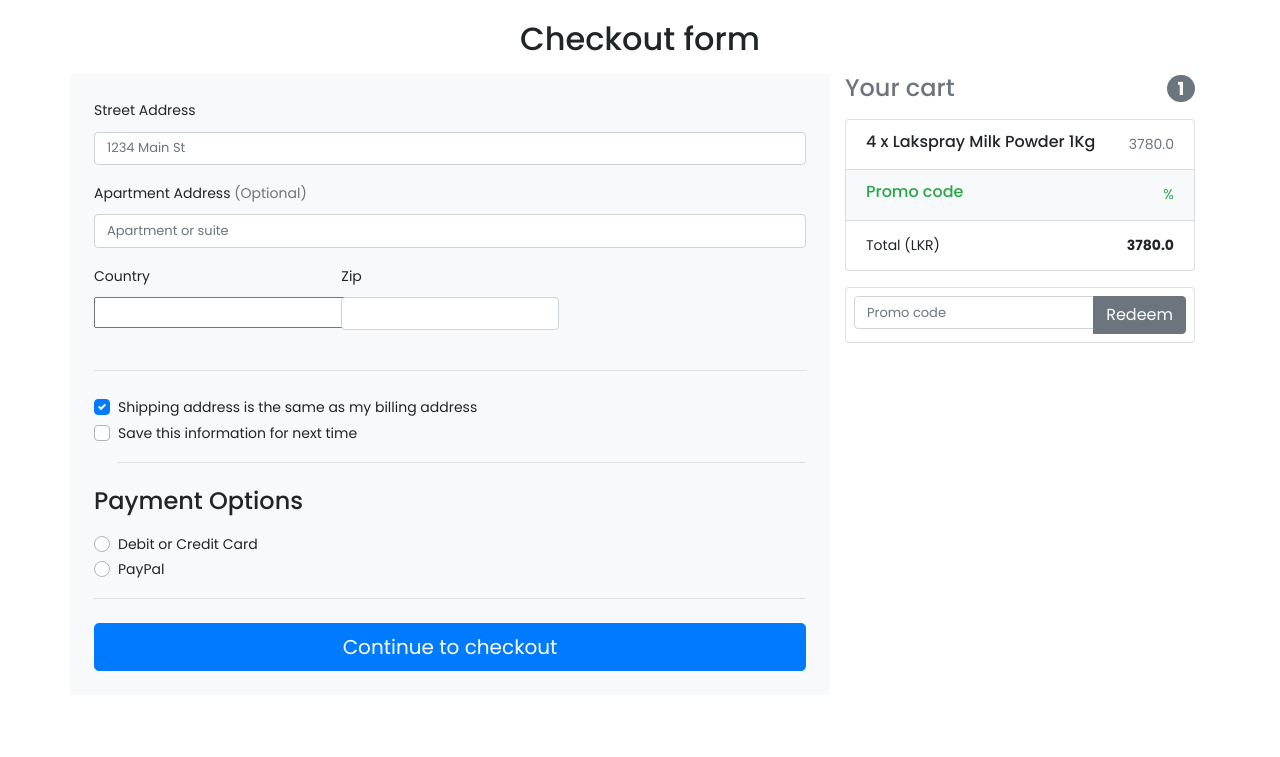
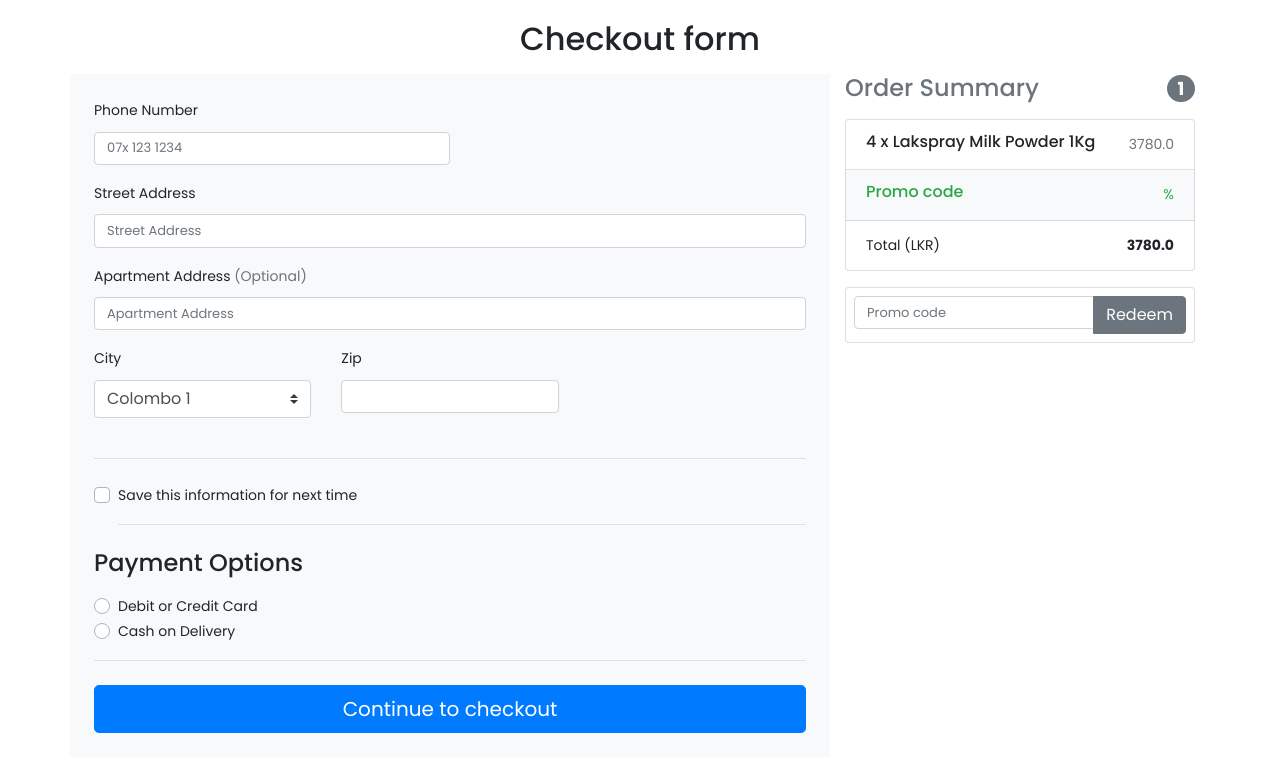
Before and after one commit to juannesheena/JenefaHealthyMart, a Django app: page /checkout/ in a window 1280 px wide. Shown: the part 76-833 px from the top of the page. Before the commit the page ends 747 px from the top, so only its background shows below. Run offline with Django 3.2, Linux system fonts and the light colour scheme; a user stored in the database is signed in; data comes from the database, SQL or seed files in the repository; some libraries are stand-ins or nearby versions.

Commit message:
IPG Commit

```diff
--- a/products/admin.py
+++ b/products/admin.py
@@ -23,7 +23,7 @@
 
 
 class BillingAddressAdmin(admin.ModelAdmin):
-    list_display = ('user', 'street_address', 'apartment_address', 'country', 'zip')
+    list_display = ('user', 'phone_number', 'street_address', 'apartment_address', 'city', 'zip')
 
 
 class PaymentAdmin(admin.ModelAdmin):
--- a/products/forms.py
+++ b/products/forms.py
@@ -3,10 +3,39 @@
 from django.contrib.auth.models import User
 from django_countries.fields import CountryField
 from django_countries.widgets import CountrySelectWidget
+from django.core.exceptions import NON_FIELD_ERRORS, ValidationError
+from django.core.validators import RegexValidator
+from phonenumbers import phonenumber
+import re
 
 PAYMENT_CHOICES = (
     ('C', 'Debit or Credit Card'),
-    ('P', 'PayPal')
+    ('D', 'Cash on Delivery')
+)
+
+CITY_CHOICES = (
+    ('Colombo 1', 'Colombo 1'),
+    ('Colombo 2', 'Colombo 2'),
+    ('Colombo 3', 'Colombo 3'),
+    ('Colombo 4', 'Colombo 4'),
+    ('Colombo 5', 'Colombo 5'),
+    ('Colombo 6', 'Colombo 6'),
+    ('Colombo 7', 'Colombo 7'),
+    ('Colombo 8', 'Colombo 8'),
+    ('Colombo 9', 'Colombo 9'),
+    ('Colombo 10', 'Colombo 10'),
+    ('Colombo 11', 'Colombo 11'),
+    ('Colombo 12', 'Colombo 12'),
+    ('Colombo 13', 'Colombo 13'),
+    ('Colombo 14', 'Colombo 14'),
+    ('Colombo 15', 'Colombo 15'),
+)
+
+phone_regex = RegexValidator(
+    regex=r'^(?:0|94|\+94|0094)?(?:(11|21|23|24|25|26|27|31|32|33|34|35|36|37|38|41|45|47|51|52|54|55|57|63|65|66|67'
+          r'|81|91)(0|2|3|4|5|7|9)|7(0|1|2|5|6|7|8)\d)\d{6}$',
+    message="Phone number must be entered in the format: '+ 94 07 y zzzzzz'. Up to 10 digits allowed.",
+    code='invalid_phone'
 )
 
 
@@ -21,19 +50,47 @@
 
 
 class CheckoutForm(forms.Form):
-    street_address = forms.CharField(widget=forms.TextInput())
-    apartment_address = forms.CharField(required=False, widget=forms.TextInput())
-    country = CountryField(blank_label='(select country)').formfield(
+    phone_number = forms.CharField(
+        widget=forms.TextInput(attrs={'class': 'form-control w-50', 'placeholder': '07x 123 1234'}),
+        max_length=10, min_length=9, required=True,
+    )
+    street_address = forms.CharField(widget=forms.TextInput(
+        attrs={'class': 'form-control', 'placeholder': 'Street Address'}), required=True, )
+    apartment_address = forms.CharField(required=False,
+                                        widget=forms.TextInput(attrs={'class': 'form-control',
+                                                                      'placeholder': 'Apartment Address'}), )
+    """country = CountryField(blank_label='(select country)').formfield(
         widget=CountrySelectWidget(attrs={
             'class': 'custom-select d-block w-100',
             'id': 'zip'
 
-        }))
-    zip = forms.CharField(widget=forms.TextInput())
-    same_billing_address = forms.BooleanField(required=False)   # --don't need
+        }))"""
+    # city = forms.CharField(widget=forms.Select(choices=CITY_CHOICES))
+    city = forms.CharField(widget=forms.Select(
+        attrs={'class': 'custom-select d-block w-100', 'id': 'city'}, choices=CITY_CHOICES))
+    zip = forms.CharField(widget=forms.TextInput(attrs={'class': 'form-control'}), required=True,)
+    # default_billing_address = forms.BooleanField(required=False)  # --don't need
     save_info = forms.BooleanField(required=False)  # --don't need
     payment_option = forms.ChoiceField(
-        widget=forms.RadioSelect, choices=PAYMENT_CHOICES)
+        widget=forms.RadioSelect, choices=PAYMENT_CHOICES,
+        error_messages={'required': 'Please select a payment option'}, required=True)
+
+    """def clean(self):
+        cleaned_data = super().clean()
+        phone_number = cleaned_data.get("phone_number")
+
+        if not phone_number.isdigit() and len(phone_number) != 10:
+            raise forms.ValidationError(_('Invalid mobile number'), code='invalid')
+
+        if not zip.isdigit():
+            raise forms.ValidationError(_('Invalid zip'), code='invalid')"""
+
+    # rule = re.compile(r'/^(?:0|94|\+94|0094)?(?:(11|21|23|24|25|26|27|31|32|33|34|35|36|37|38|41|'
+    # r'45|47|51|52|54|55|57|63|65|66|67'
+    # r'|81|91)(0|2|3|4|5|7|9)|7(0|1|2|5|6|7|8)\d)\d{6}$/')
+    # if not rule.search(phone_number):
+    # msg = "Invalid mobile number."
+    # raise forms.ValidationError(msg)
 
 
 class CouponForm(forms.Form):
--- a/products/templates/cart_summary.html
+++ b/products/templates/cart_summary.html
@@ -1,6 +1,6 @@
 <div class="col-md-4 order-md-2 mb-4">
     <h4 class="d-flex justify-content-between align-items-center mb-3">
-        <span class="text-muted">Your cart</span>
+        <span class="text-muted">Order Summary</span>
         <span class="badge badge-secondary badge-pill">{{ order.items.count }}</span>
     </h4>
     <ul class="list-group mb-3">
--- a/products/templates/checkout.html
+++ b/products/templates/checkout.html
@@ -1,7 +1,19 @@
 {% extends 'base.html' %}
 {% load crispy_forms_tags %}
 {% block content %}
-
+<style>
+   @media only screen and (max-width: 600px) {
+    #city{
+        max-width:50vw;
+        font-size:14px;
+    }
+    }
+</style>
+<script type="text/javascript">
+    $(document).on('submit','#checkout_form',function(event){
+        event.preventDefault();
+    });
+</script>
 <div class="container mt-5 pt-5">
 <div class="">
     {% if messages %}
@@ -20,8 +32,14 @@
 <div class="pb-2 text-center">
     <h2>Checkout form</h2>
 </div>
+    {% for error in form.non_field_errors %}
+    <p class="text-danger" style="z-index:1000;"> {{ error }}.</p>
+    {% endfor %}
+
 <div class="row">
 {% include 'cart_summary.html' %}
+
+
     <div class="col-md-8 order-md-1 bg-light p-4">
         <!--<form>
             {% csrf_token %} {% include 'cart_summary.html' %}
@@ -29,15 +47,32 @@
             <button class="btn btn-primary" type="submit">Checkout</button>
         </form>-->
 
+        <form method="post" class="needs-validation subscribe-form" novalidate="" id="checkout_form">
+            {% csrf_token %}
 
-        <form method="post" class="needs-validation subscribe-form" novalidate="">
-            {% csrf_token %}
+            <div class="mb-3">
+
+                <label for="phone_number">Phone Number</label>
+                <!--<input type="text" class="form-control" id="phone_number" placeholder="Phone Number"
+                       name="phone_number">-->
+                {{ form.phone_number}}
+
+                {% for error in form.phone_number.errors %}
+                    <small class="text-danger"  ><i class="fas fa-info-circle"></i> {{ error }}</small>
+                {% endfor %}
+
+            </div>
+
             <div class="mb-3">
                 <label for="street_address">Street Address</label>
-                <input type="text" class="form-control" id="street_address" placeholder="1234 Main St" required=""
-                       name="street_address">
+                <!--<input type="text" class="form-control" id="street_address" placeholder="1234 Main St" required=""
+                       name="street_address">-->
+                {{ form.street_address }}
                 <div class="invalid-feedback">
-                    Please enter your shipping address.
+                    <!--Please enter your shipping address.-->
+                    {% for error in form.street_address.errors %}
+                        <small class="text-danger"  ><i class="fas fa-info-circle"></i> {{ error }}</small>
+                    {% endfor %}
                 </div>
             </div>
 
@@ -45,41 +80,45 @@
             <div class="mb-3">
 
                 <label for="apartment_address">Apartment Address <span class="text-muted">(Optional)</span></label>
-                <input type="text" class="form-control" id="apartment_address" placeholder="Apartment or suite"
-                       name="apartment_address">
+                <!--<input type="text" class="form-control" id="apartment_address" placeholder="Apartment or suite"
+                       name="apartment_address">-->
+                {{form.apartment_address}}
+                {% for error in form.apartment_address.errors %}
+                   <small class="text-danger"  ><i class="fas fa-info-circle"></i> {{ error }}</small>
+                {% endfor %}
             </div>
 
             <div class="row">
                 <div class="col-lg-4 col-md-12 mb-4">
-                    <label for="country">Country</label>
+                    <label for="country">City</label>
                     {% comment %}
                     <select class="custom-select d-block w-100" id="country" required="">
                         <option value="">Choose...</option>
                         <option>United States</option>
                     </select>
                     {% endcomment %}
-                    {{form.country}}
-                    <div class="invalid-feedback">
-                        Please select a valid country.
-                    </div>
+                    {{form.city}}
+
                 </div>
 
                 <div class="col-lg-4 col-md-6 mb-4">
                     <label for="zip">Zip</label>
-                    <input type="text" class="form-control" id="zip" placeholder="" required="" name="zip">
-
-                    <div class="invalid-feedback">
-                        Zip code required.
-                    </div>
+                    <!--<input type="text" class="form-control" id="zip" placeholder="" required="" name="zip">
+                    -->
+                    {{ form.zip }}
+                    {% for error in form.zip.errors %}
+                        <small class="text-danger"  ><i class="fas fa-info-circle"></i> {{ error }}</small>
+                    {% endfor %}
                 </div>
             </div>
+
             <hr class="mb-4">
-            <div class="custom-control custom-checkbox">
+            <!--<div class="custom-control custom-checkbox">
                 <input {% if form.same_billing_address %}checked{% endif %} type="checkbox" class="custom-control-input"
                        id="same-address" name="same_billing_address">
                 <label class="custom-control-label" for="same-address">Shipping address is the same as my billing
                     address</label>
-            </div>
+            </div>-->
             <div class="custom-control custom-checkbox">
                 <input {% if form.save_info.value %}checked{% endif %} type="checkbox" class="custom-control-input"
                        id="save-info" name="save_info">
@@ -96,6 +135,9 @@
                            class="custom-control-input" required>
                     <label class="custom-control-label" for="{{ name }}">{{ name }}</label>
                 </div>
+                    {% for error in form.payment_option.errors %}
+                        <small class="text-danger"  ><i class="fas fa-info-circle"></i> {{ error }}</small>
+                    {% endfor %}
                 {% endfor %}
             </div>
             <!--     <div class="row">
--- a/products/templates/profile.html
+++ b/products/templates/profile.html
@@ -60,11 +60,11 @@
                       </tr>
                       <tr>
                         <td>Phone Number:</td>
-                        <td>01/24/1988</td>
+                        <td>{{ billing.phone_number }}</td>
                       </tr>
                       <tr>
                         <td>Billing Address</td>
-                        <td>Kathmandu,Nepal</td>
+                        <td>{{ billing.street_address }}</td>
                       </tr>
                       <tr>
                         <td>Email</td>
--- a/products/views.py
+++ b/products/views.py
@@ -2,7 +2,6 @@
 from django.contrib.auth.decorators import login_required
 from django.contrib.auth.mixins import LoginRequiredMixin
 from django.shortcuts import render, redirect, get_object_or_404
-
 
 from products.forms import CreateUserForm
 from django.contrib import messages
@@ -45,7 +44,7 @@
 
 def faq_user(request):
     question = Question.objects.all()
-    context ={'questions': question}
+    context = {'questions': question}
     return render(request, 'FAQ.html', context)
 
 
@@ -54,12 +53,14 @@
 
 
 def privacy(request):
-    return render(request,'privacy.html')
+    return render(request, 'privacy.html')
 
 
 def profile(request):
     user = User.objects.get(username=request.user)
-    return render(request, 'profile.html', {'user': user})
+    billing = BillingAddress.objects.get(user=request.user)
+    context = {'user': user, 'billing': billing}
+    return render(request, 'profile.html', context)
 
 
 class SearchView(ListView):
@@ -254,45 +255,65 @@
             return redirect("product_urls:checkout-page")
 
     def post(self, *args, **kwargs):
-        form = CheckoutForm(self.request.POST or None)
-        try:
-            order = Order.objects.get(user=self.request.user, ordered=False)
-            # print(self.request.POST)
-            if form.is_valid():
-                street_address = form.cleaned_data.get('street_address')
-                apartment_address = form.cleaned_data.get('apartment_address')
-                country = form.cleaned_data.get('country')
-                zip_no = form.cleaned_data.get('zip')
-                # same_billing_address = form.cleaned_data.get('same_billing_address')
-                # save_info = form.cleaned_data.get('save_info')
-                payment_option = form.cleaned_data.get('payment_option')
-                billing_address = BillingAddress(
-                    user=self.request.user,
-                    street_address=street_address,
-                    apartment_address=apartment_address,
-                    country=country,
-                    zip=zip_no,
-                    # same_billing_address=same_billing_address,
-                    # save_info=save_info
-                )
-                billing_address.save()
-                order.billing_address = billing_address
-                order.save()
+        order = Order.objects.get(user=self.request.user, ordered=False)
+        if self.request.method == 'POST':
+            form = CheckoutForm(self.request.POST or None)
+            try:
 
-                if payment_option == 'C':
-                    return redirect('product_urls:payment-page', payment_option='stripe')
-                elif payment_option == 'P':
-                    return redirect('product_urls:payment-page', payment_option='paypal')
-                else:
-                    messages.warning(
-                        self.request, "Invalid payment option selected")
-                    return redirect("product_urls:checkout-page")
+                # print(self.request.POST)
+                if form.is_valid():
+                    phone_number = form.cleaned_data.get('phone_number')
+                    street_address = form.cleaned_data.get('street_address')
+                    apartment_address = form.cleaned_data.get('apartment_address')
+                    city = form.cleaned_data.get('city')
+                    zip_no = form.cleaned_data.get('zip')
+                    # same_billing_address = form.cleaned_data.get('same_billing_address')
+                    # save_info = form.cleaned_data.get('save_info')
+                    payment_option = form.cleaned_data.get('payment_option')
+                    billing_address = BillingAddress(
+                        user=self.request.user,
+                        phone_number=phone_number,
+                        street_address=street_address,
+                        apartment_address=apartment_address,
+                        city=city,
+                        zip=zip_no,
+                        # same_billing_address=same_billing_address,
+                        # save_info=save_info
+                    )
+                    billing_address.save()
+                    order.billing_address = billing_address
+                    order.save()
 
-        except ObjectDoesNotExist:
-            messages.warning(self.request, "You do not have an active order")
-            return redirect("product_urls:cart-page")
-        messages.warning(self.request, "Please fill up the entire form")
-        return redirect("product_urls:checkout-page")
+                    if payment_option == 'C':
+                        user = User.objects.get(username=self.request.user)
+                        context = {'order': order, 'user': user}
+                        return redirect('product_urls:payment-page', context, payment_option='direct_pay')
+                    elif payment_option == 'D':
+                        return redirect('product_urls:payment-page', payment_option='cash')
+                    else:
+                        messages.warning(
+                            self.request, "Please select a payment method")
+                        return redirect("product_urls:checkout-page")
+                        # return redirect("product_urls:checkout-page")
+                        # return render(self.request, 'checkout.html', {'form': form})
+
+            except ObjectDoesNotExist:
+                messages.warning(self.request, "You do not have an active order")
+                return redirect("product_urls:cart-page")
+            # messages.warning(self.request, "Please fill up the entire form")
+            # return redirect("product_urls:checkout-page")
+
+        else:
+            # messages.warning(self.request, "Please fill up the entire form")
+            #  form = CheckoutForm()
+            print('something went wrong')
+
+        context = {'form': form,
+                   'couponform': CouponForm,
+                   'order': order,
+                   'DISPLAY_COUPON_FORM': True
+                   }
+        return render(self.request, 'checkout.html', context)
 
 
 class ItemDetailView(DetailView):
```
Also changed, not shown: products/models.py (+5 -2 lines), products/templates/payment.html (+69 -12 lines), pyshop/settings.py (+8 -2 lines), requirements.txt (+5 -3 lines), products/migrations/0027_auto_20210211_0247.py (added).
